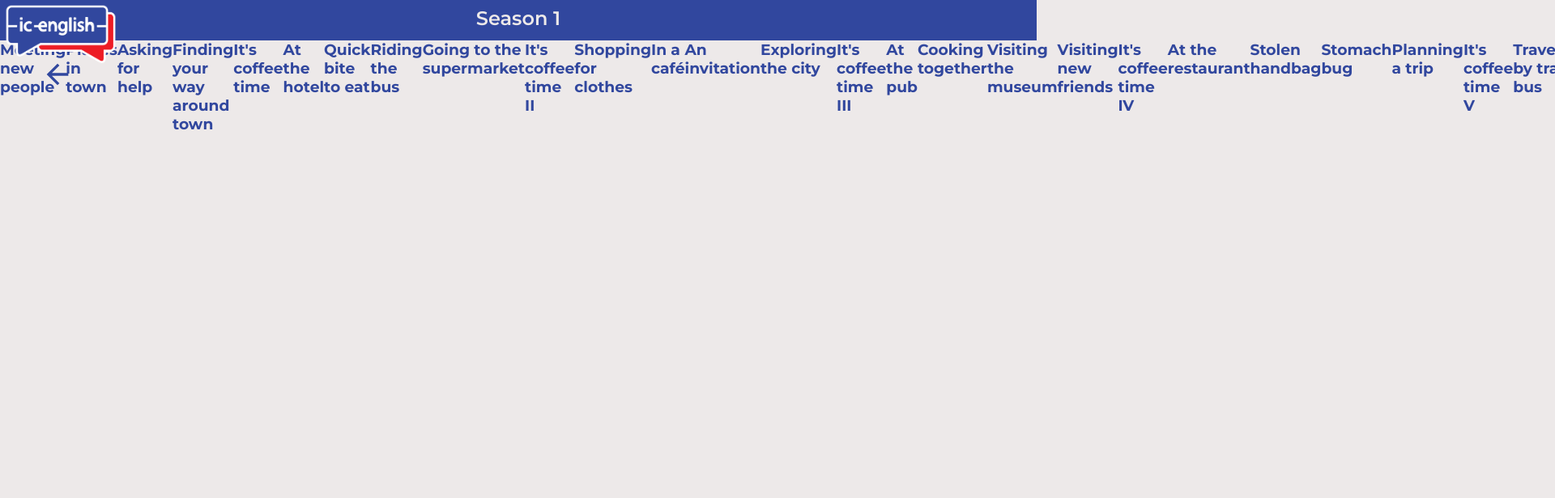
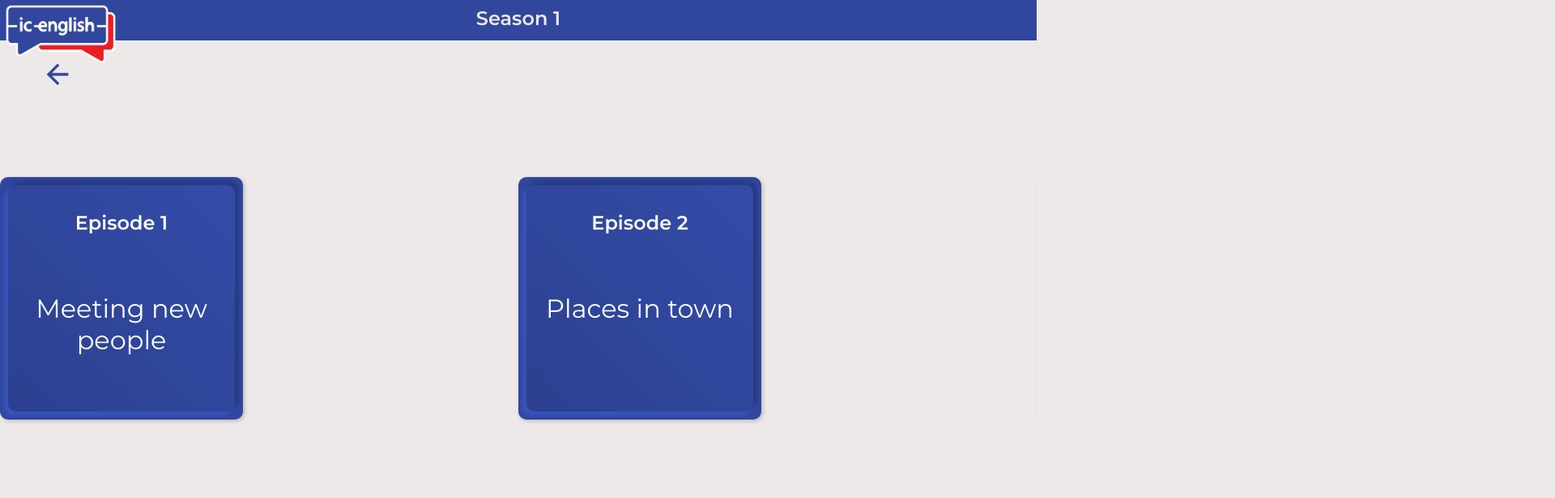
Before and after one commit to WooCashpirowski/ic-english-platform, a React (Create React App) app: page /seasons/1 in a window 1280 px wide. Shown: the top 616 px of the page at 81% size, 1920 px wide, since content can reach past the window. Built offline with nearby package versions, Linux system fonts and the light colour scheme.

Commit message:
carousels testing

```diff
--- a/package.json
+++ b/package.json
@@ -10,7 +10,10 @@
     "npm": "^6.14.7",
     "react": "^16.13.1",
     "react-dom": "^16.13.1",
+    "react-elastic-carousel": "^0.6.7",
     "react-icons": "^3.10.0",
+    "react-items-carousel": "^2.8.0",
+    "react-multi-carousel": "^2.5.5",
     "react-router-dom": "^5.2.0",
     "react-scripts": "3.4.1",
     "styled-components": "^5.1.1",
--- a/src/App.js
+++ b/src/App.js
@@ -8,6 +8,7 @@ import Season from "./pages/Season";
 import Lessons from "./pages/Lessons";
 import Seasons from "./pages/Seasons";
 import Error from "./pages/Error";
+import Multimedia from "./pages/Multimedia";
 
 function App() {
   return (
@@ -31,10 +32,12 @@ function App() {
         <Route exact path="/seasons">
           <Seasons />
         </Route>
-        <Route path="/seasons/:id">
+        <Route exact path="/seasons/:id">
           <Season />
         </Route>
-
+        <Route path="/seasons/:id/:id">
+          <Multimedia />
+        </Route>
         <Route path="*">
           <Error />
         </Route>
--- a/src/index.css
+++ b/src/index.css
@@ -43,6 +43,7 @@ h1 {
 
 a {
   text-decoration: none;
+  color: #fff;
 }
 
 .btn {
--- a/src/pages/Multimedia.js
+++ b/src/pages/Multimedia.js
@@ -1,7 +1,9 @@
 import React from "react";
+import { useParams } from "react-router-dom";
 
 const Multimedia = () => {
-  return <h1>hello from multimedia</h1>;
+  const { id } = useParams();
+  return <h1>hello from multimedia no: {id}</h1>;
 };
 
 export default Multimedia;
--- a/src/pages/Season.js
+++ b/src/pages/Season.js
@@ -1,14 +1,57 @@
 import React from "react";
-import { useParams } from "react-router-dom";
+import { useParams, Link } from "react-router-dom";
 import TopBar from "../components/TopBar";
 import Footer from "../components/Footer";
 import BackBtn from "../components/BackBtn";
 import seasonsData from "../seasonsData";
 import styled from "styled-components";
-import { v4 as uuidv4 } from "uuid";
+import Carousel from "react-multi-carousel";
+import "react-multi-carousel/lib/styles.css";
 
-const Grid = styled.section`
-  display: flex;
+const Container = styled.section`
+  height: calc(100vh - 50px);
+  position: relative;
+  .react-multi-carousel-list {
+    height: 85%;
+  }
+  .card {
+    display: flex;
+    flex-direction: column;
+    justify-content: space-around;
+    align-items: center;
+    background: var(--color-main);
+    color: #fff;
+    font-size: 1rem;
+    height: 300px;
+    min-width: 300px;
+    max-width: 300px;
+    border-radius: 10px;
+    box-shadow: 2px 2px 5px rgba(0, 0, 0, 0.2);
+
+    .card-title {
+      height: 280px;
+      width: 280px;
+      background: linear-gradient(45deg, #2c408e, #344ca9);
+      display: flex;
+      flex-direction: column;
+      align-items: center;
+      justify-content: flex-start;
+      text-align: center;
+      border-radius: 10px;
+      box-shadow: 5px -5px 5px #283a80, -5px 5px 5px #3a54bc;
+      &:hover {
+        background: linear-gradient(135deg, #253575, #344ca9);
+      }
+      h1 {
+        margin-top: 2rem;
+      }
+      p {
+        margin-top: 4rem;
+        font-size: 2rem;
+        padding: 0.5rem;
+      }
+    }
+  }
 `;
 
 const Season = () => {
@@ -19,18 +62,55 @@ const Season = () => {
   const groups = episodes.map((group) => {
     return group.group;
   });
-  // console.log(groups);
+
+  const responsive = {
+    superLargeDesktop: {
+      breakpoint: { max: 4000, min: 3000 },
+      items: 5,
+      slidesToSlide: 5,
+    },
+    desktop: {
+      breakpoint: { max: 3000, min: 1024 },
+      items: 2,
+      slidesToSlide: 3,
+    },
+    tablet: {
+      breakpoint: { max: 1024, min: 630 },
+      items: 1,
+      slidesToSlide: 1,
+    },
+    mobile: {
+      breakpoint: { max: 630, min: 0 },
+      items: 1,
+    },
+  };
+
   return (
     <>
       <TopBar title={`Season ${id}`} />
       <BackBtn goto="/seasons" />
-      <Grid>
-        {groups.map((group) =>
-          group.map((item) => {
-            return <h3 key={item.id}>{item.title}</h3>;
-          })
-        )}
-      </Grid>
+      <Container>
+        <Carousel
+          responsive={responsive}
+          keyBoardControl={true}
+          removeArrowOnDeviceType={["tablet", "mobile"]}
+          centerMode={true}
+          focusOnSelect={true}
+        >
+          {groups.map((group) =>
+            group.map((item) => {
+              return (
+                <div className="card" key={item.id}>
+                  <Link to={`/seasons/${id}/${item.id}`} className="card-title">
+                    <h1>{item.epNo}</h1>
+                    <p>{item.title}</p>
+                  </Link>
+                </div>
+              );
+            })
+          )}
+        </Carousel>
+      </Container>
       <Footer />
     </>
   );
```
Also changed, not shown: 1 other file (tests, documents, lock files or other folders).
